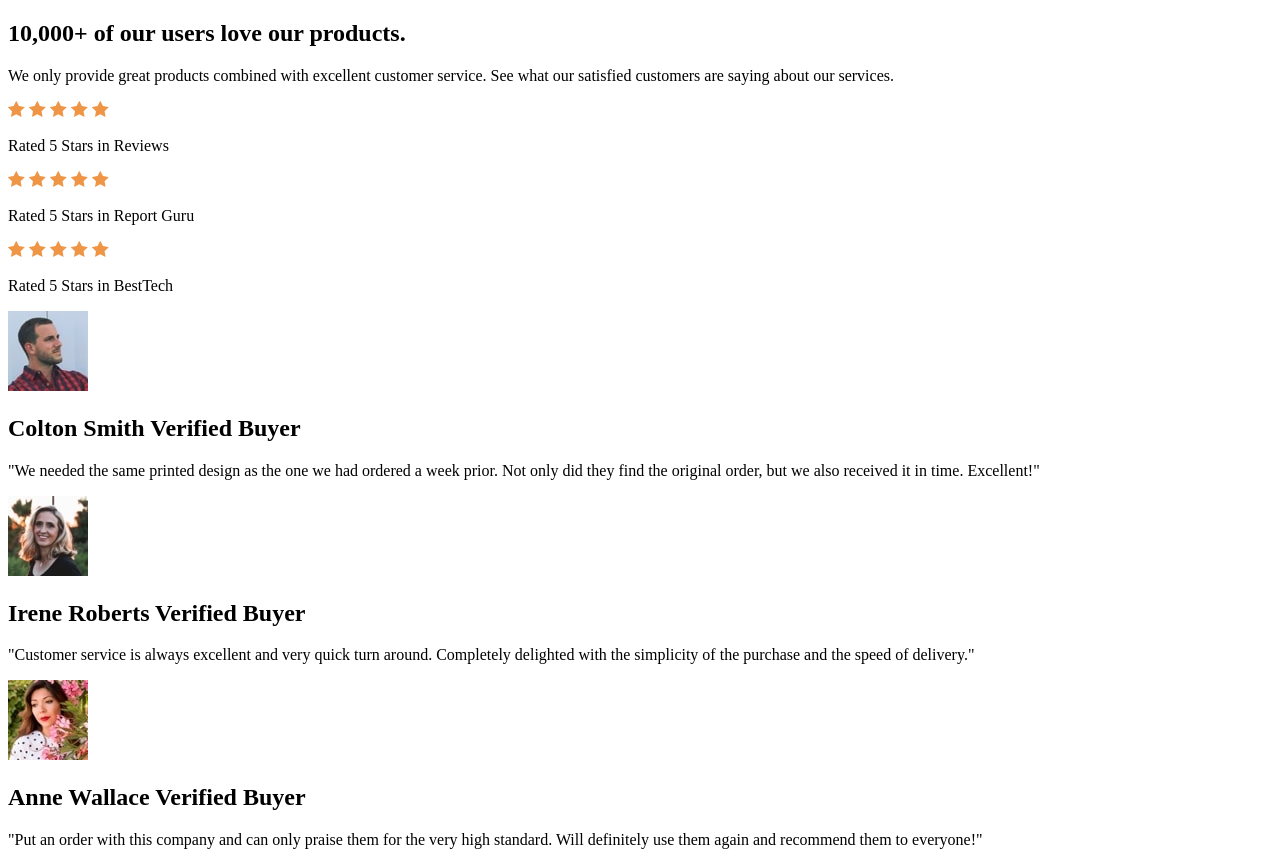
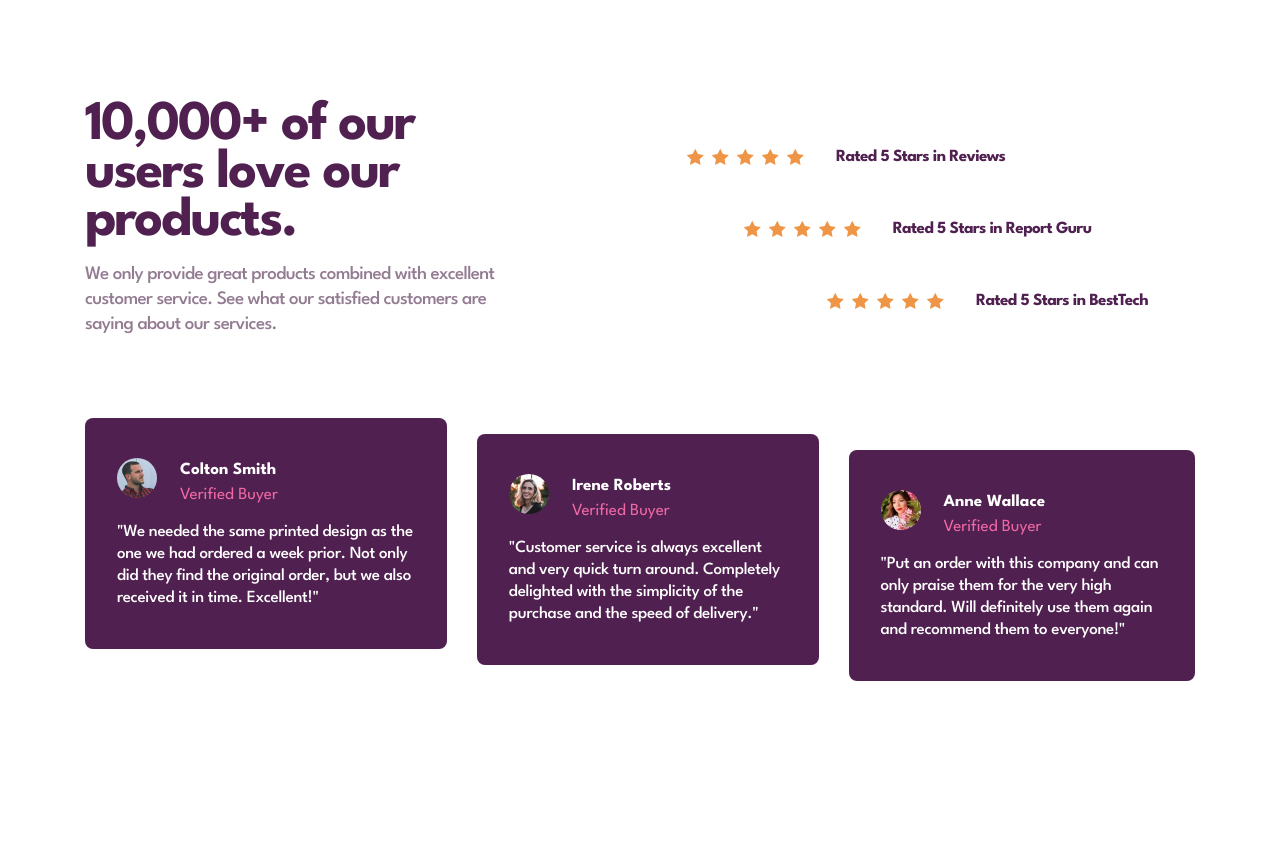
Before and after one commit to GGSWEngineer/Social-Proof-Section, a plain HTML site: page index.html in a window 1280 px wide. After the commit the page ends 800 px from the top, so only its background shows below. Drawn offline with Linux system fonts and the light colour scheme.

Commit message:
completed styles and html

```diff
--- a/index.html
+++ b/index.html
@@ -4,7 +4,13 @@
     <meta charset="UTF-8" />
     <meta name="viewport" content="width=device-width, initial-scale=1.0" />
     <!-- displays site properly based on user's device -->
-
+    <link rel="preconnect" href="https://fonts.googleapis.com" />
+    <link rel="preconnect" href="https://fonts.gstatic.com" crossorigin />
+    <link
+      href="https://fonts.googleapis.com/css2?family=League+Spartan:wght@400;500;700&display=swap"
+      rel="stylesheet"
+    />
+    <link rel="stylesheet" href="styles.css" />
     <link
       rel="icon"
       type="image/png"
@@ -17,8 +23,8 @@
   <body>
     <section>
       <div class="container">
-        <div class="columns">
-          <div>
+        <div class="columns-container">
+          <div class="hero-section">
             <h1>10,000+ of our users love our products.</h1>
             <p>
               We only provide great products combined with excellent customer
@@ -29,88 +35,46 @@
           <div class="reviews">
             <div class="review-groups">
               <div class="stars">
-                <img
-                  src="images/icon-star.svg"
-                  alt="star used for customer review"
-                />
-                <img
-                  src="images/icon-star.svg"
-                  alt="star used for customer review"
-                />
-                <img
-                  src="images/icon-star.svg"
-                  alt="star used for customer review"
-                />
-                <img
-                  src="images/icon-star.svg"
-                  alt="star used for customer review"
-                />
-                <img
-                  src="images/icon-star.svg"
-                  alt="star used for customer review"
-                />
+                <img src="images/icon-star.svg" alt="star review" />
+                <img src="images/icon-star.svg" alt="star review" />
+                <img src="images/icon-star.svg" alt="star review" />
+                <img src="images/icon-star.svg" alt="star review" />
+                <img src="images/icon-star.svg" alt="star review" />
               </div>
               <p>Rated 5 Stars in Reviews</p>
             </div>
             <div class="review-groups">
               <div class="stars">
-                <img
-                  src="images/icon-star.svg"
-                  alt="star used for customer review"
-                />
-                <img
-                  src="images/icon-star.svg"
-                  alt="star used for customer review"
-                />
-                <img
-                  src="images/icon-star.svg"
-                  alt="star used for customer review"
-                />
-                <img
-                  src="images/icon-star.svg"
-                  alt="star used for customer review"
-                />
-                <img
-                  src="images/icon-star.svg"
-                  alt="star used for customer review"
-                />
+                <img src="images/icon-star.svg" alt="star review" />
+                <img src="images/icon-star.svg" alt="star review" />
+                <img src="images/icon-star.svg" alt="star review" />
+                <img src="images/icon-star.svg" alt="star review" />
+                <img src="images/icon-star.svg" alt="star review" />
               </div>
               <p>Rated 5 Stars in Report Guru</p>
             </div>
             <div class="review-groups">
               <div class="stars">
-                <img
-                  src="images/icon-star.svg"
-                  alt="star used for customer review"
-                />
-                <img
-                  src="images/icon-star.svg"
-                  alt="star used for customer review"
-                />
-                <img
-                  src="images/icon-star.svg"
-                  alt="star used for customer review"
-                />
-                <img
-                  src="images/icon-star.svg"
-                  alt="star used for customer review"
-                />
-                <img
-                  src="images/icon-star.svg"
-                  alt="star used for customer review"
-                />
+                <img src="images/icon-star.svg" alt="star review" />
+                <img src="images/icon-star.svg" alt="star review" />
+                <img src="images/icon-star.svg" alt="star review" />
+                <img src="images/icon-star.svg" alt="star review" />
+                <img src="images/icon-star.svg" alt="star review" />
               </div>
               <p>Rated 5 Stars in BestTech</p>
             </div>
           </div>
         </div>
-        <div class="testimonials">
-          <div class="testinomial">
-            <div>
+        <div class="testimonials-container">
+          <div class="testimonial">
+            <div class="user">
               <div>
                 <img src="images/image-colton.jpg" alt="profile picture" />
               </div>
-              <div><h2>Colton Smith Verified Buyer</h2></div>
+              <div class="info">
+                <h2 class="name">Colton Smith</h2>
+                <h2 class="buyer">Verified Buyer</h2>
+              </div>
             </div>
             <div>
               <p>
@@ -120,12 +84,15 @@
               </p>
             </div>
           </div>
-          <div class="testinomial">
-            <div>
+          <div class="testimonial">
+            <div class="user">
               <div>
                 <img src="images/image-irene.jpg" alt="profile picture" />
               </div>
-              <div><h2>Irene Roberts Verified Buyer</h2></div>
+              <div class="info">
+                <h2 class="name">Irene Roberts</h2>
+                <h2 class="buyer">Verified Buyer</h2>
+              </div>
             </div>
             <div>
               <p>
@@ -135,10 +102,15 @@
               </p>
             </div>
           </div>
-          <div class="testinomial"></div>
+          <div class="testimonial">
+            <div class="user">
               <div>
-            <div><img src="images/image-anne.jpg" alt="profile picture" /></div>
-            <div><h2>Anne Wallace Verified Buyer</h2></div>
+                <img src="images/image-anne.jpg" alt="profile picture" />
+              </div>
+              <div class="info">
+                <h2 class="name">Anne Wallace</h2>
+                <h2 class="buyer">Verified Buyer</h2>
+              </div>
             </div>
             <div>
               <p>
@@ -149,6 +121,7 @@
             </div>
           </div>
         </div>
+      </div>
     </section>
   </body>
 </html>
--- /dev/null
+++ b/styles.css
@@ -0,0 +1,279 @@
+:root {
+  --primary-color-800: hsl(300, 43%, 22%);
+  --primary-color-500: hsl(333, 80%, 67%);
+
+  --neutral-color-500: hsl(303, 10%, 53%);
+  --neutral-color-200: hsl(300, 24%, 96%);
+  --neutral-color-100: hsl(0, 0%, 100%);
+}
+
+/* // https://piccalil.li/blog/a-modern-css-reset */
+
+/* Box sizing rules */
+*,
+*::before,
+*::after {
+  box-sizing: border-box;
+}
+
+/* Remove default margin */
+* {
+  margin: 0;
+  padding: 0;
+  font: inherit;
+  vertical-align: baseline;
+}
+
+/* Set core root defaults */
+html:focus-within {
+  scroll-behavior: smooth;
+}
+
+html,
+body {
+  height: 100%;
+}
+
+/* Set core body defaults */
+body {
+  text-rendering: optimizeSpeed;
+  line-height: 1.5;
+}
+
+/* A elements that don't have a class get default styles */
+a:not([class]) {
+  text-decoration-skip-ink: auto;
+}
+
+/* Make images easier to work with */
+img,
+picture {
+  max-width: 100%;
+  display: block;
+}
+
+/* Remove all animations, transitions and smooth scroll for people that prefer not to see them */
+@media (prefers-reduced-motion: reduce) {
+  html:focus-within {
+    scroll-behavior: auto;
+  }
+
+  *,
+  *::before,
+  *::after {
+    animation-duration: 0.01ms !important;
+    animation-iteration-count: 1 !important;
+    transition-duration: 0.01ms !important;
+    scroll-behavior: auto !important;
+  }
+}
+
+/* general styling */
+
+body {
+  font-family: "League Spartan", sans-serif;
+  font-size: 15px;
+  display: grid;
+  place-items: center;
+  min-height: 100vh;
+}
+
+.container {
+  --max-width: 1110px;
+  --padding: 1.5rem;
+  width: min(var(--max-width), 100% - (var(--padding) * 2));
+  margin-inline: auto;
+  margin-top: 5.12rem;
+  margin-bottom: 6.19rem;
+}
+
+.columns-container {
+  display: flex;
+  text-align: center;
+  flex-direction: column;
+}
+
+.columns-container h1 {
+  color: var(--primary-color-800);
+  font-size: 2.5rem;
+  font-weight: 700;
+  line-height: 2rem; /* 80% */
+  letter-spacing: -0.08931rem;
+  margin-bottom: 1rem;
+}
+
+.columns-container p {
+  color: var(--neutral-color-500);
+  font-size: 1.1875rem;
+  font-weight: 500;
+  line-height: 1.5625rem; /* 131.579% */
+  letter-spacing: -0.03956rem;
+  margin-bottom: 2.44rem;
+}
+
+@media (min-width: 800px) {
+  body {
+    overflow: hidden;
+  }
+
+  .columns-container {
+    display: grid;
+    grid-template-columns: 1fr auto;
+    margin-bottom: 4.44rem;
+    text-align: left;
+  }
+  .columns-container h1 {
+    font-size: 3.5rem;
+    line-height: 3rem; /* 80% */
+    letter-spacing: -0.125rem;
+  }
+
+  .columns-container p {
+    margin: 0;
+  }
+  .hero-section {
+    max-width: 27.815rem;
+  }
+}
+
+.reviews {
+  margin-bottom: 3rem;
+  display: flex;
+  flex-direction: column;
+  justify-content: center;
+  align-items: center;
+  row-gap: 1rem;
+}
+
+.review-groups {
+  display: flex;
+  flex-direction: column;
+  justify-content: center;
+  align-items: center;
+  row-gap: 1rem;
+}
+
+.review-groups p {
+  color: var(--primary-color-800);
+  font-size: 1.0625rem;
+  font-weight: 700;
+  line-height: normal;
+}
+
+.stars {
+  display: flex;
+  column-gap: 3px;
+}
+
+@media (min-width: 800px) {
+  .reviews {
+    margin: 1.69rem 0 1.13rem 0;
+    display: flex;
+    justify-content: center;
+    flex-direction: column;
+    align-items: center;
+    width: 33.75rem;
+  }
+
+  .review-groups:nth-of-type(1) {
+    align-self: flex-start;
+    margin-right: 6rem;
+  }
+
+  .review-groups:nth-of-type(2) {
+    align-self: center;
+    margin-inline: 3rem;
+  }
+
+  .review-groups:nth-of-type(3) {
+    align-self: flex-end;
+    margin-left: 6rem;
+  }
+
+  .review-groups {
+    flex-direction: row;
+    justify-content: center;
+    align-items: center;
+    row-gap: 1rem;
+    margin: 0;
+    padding: 1.25rem 2.94rem 1.25rem 2rem;
+  }
+
+  .review-groups p {
+    color: var(--primary-color-800);
+    font-size: 1.0625rem;
+    font-weight: 700;
+    line-height: normal;
+  }
+
+  .stars {
+    margin-right: 2rem;
+    column-gap: 8px;
+  }
+}
+
+.testimonials-container {
+  display: flex;
+  flex-direction: column;
+  row-gap: 1rem;
+}
+
+.testimonial {
+  border-radius: 0.5rem;
+  background: var(--primary-color-800);
+  padding: 2.5rem 2rem;
+}
+
+.testimonial p {
+  color: #fff;
+  font-weight: 500;
+  line-height: 1.375rem; /* 129.412% */
+  letter-spacing: -0.019rem;
+}
+
+.user {
+  display: flex;
+  column-gap: 1.44rem;
+  max-height: 2.5rem;
+  margin-bottom: 1.44rem;
+}
+
+.user img {
+  width: 2.5rem;
+  border-radius: 2.5rem;
+}
+
+.name,
+.buyer,
+.testimonial p {
+  font-size: 1.0625rem;
+}
+
+.info .name {
+  color: var(--neutral-color-100);
+  font-weight: 700;
+}
+
+.info .buyer {
+  color: var(--primary-color-500);
+  font-weight: 400;
+}
+
+@media (min-width: 800px) {
+  .testimonials-container {
+    flex-direction: row;
+    column-gap: 1.87rem;
+  }
+
+  .testimonial:nth-of-type(1) {
+    margin-bottom: 2rem;
+  }
+
+  .testimonial:nth-of-type(2) {
+    margin-block: 1rem;
+  }
+
+  .testimonial:nth-of-type(3) {
+    margin-top: 2rem;
+  }
+}
```
Lines whose indentation alone changed are shown as unchanged.
